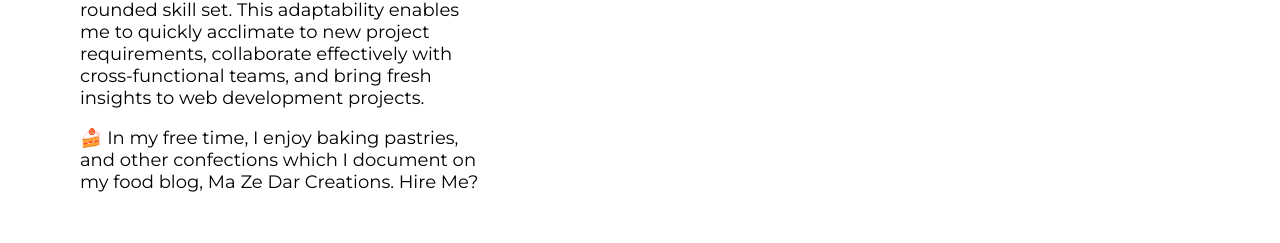
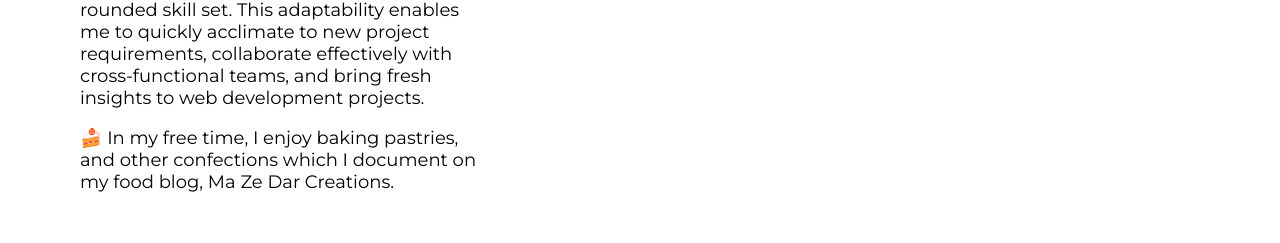
Before and after one commit to Shamayal/personal-website, a React (Create React App) app: page / in a window 1280 px wide. Shown: the part 1974-2217 px from the top of the page. Built offline with nearby package versions, Linux system fonts and the light colour scheme.

Commit message:
edited the about section

```diff
--- a/src/components/About.jsx
+++ b/src/components/About.jsx
@@ -51,7 +51,7 @@ I'm excited to make the leap and continue refining my skills with the right comp
           </p>
           <p className="montserrat-400-font">
             🍰 In my free time, I enjoy baking pastries, and other confections
-            which I document on my food blog, Ma Ze Dar Creations. Hire Me?
+            which I document on my food blog, Ma Ze Dar Creations.
           </p>
         </div>
         <div>
```
